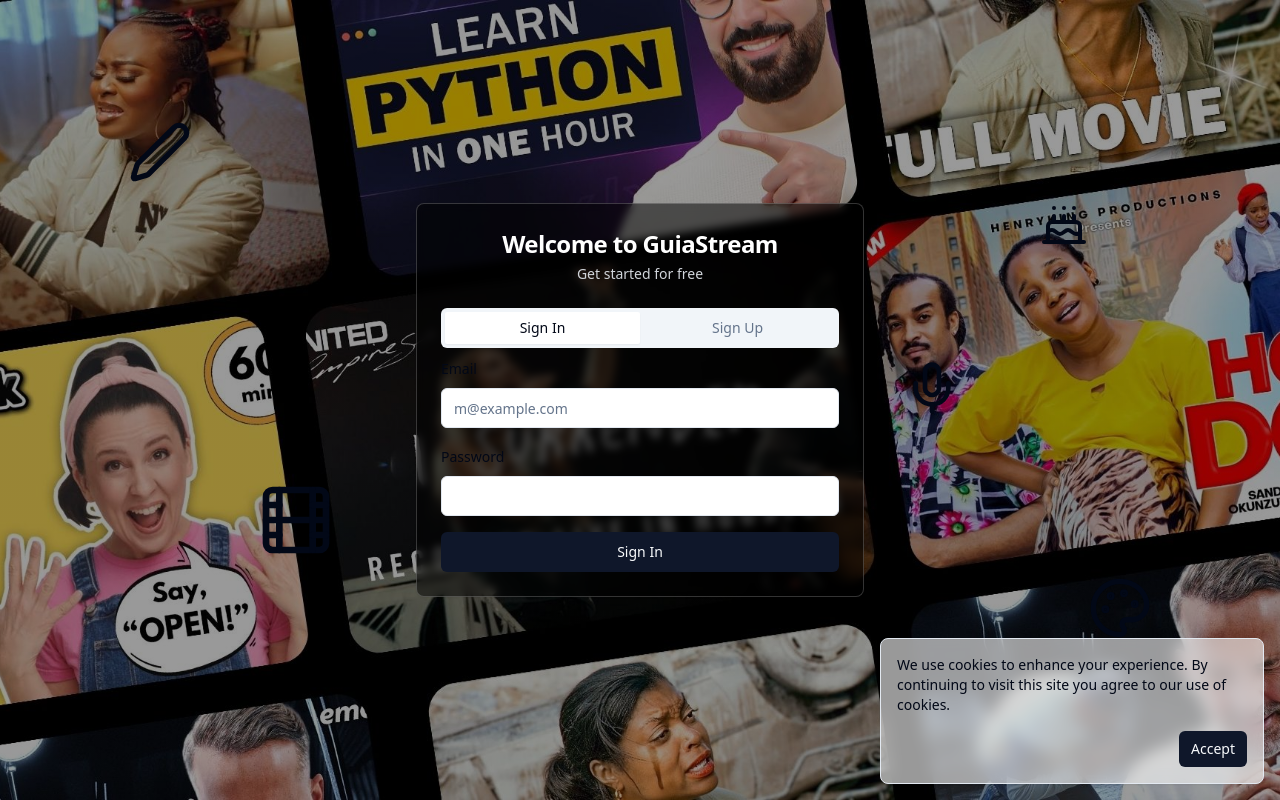
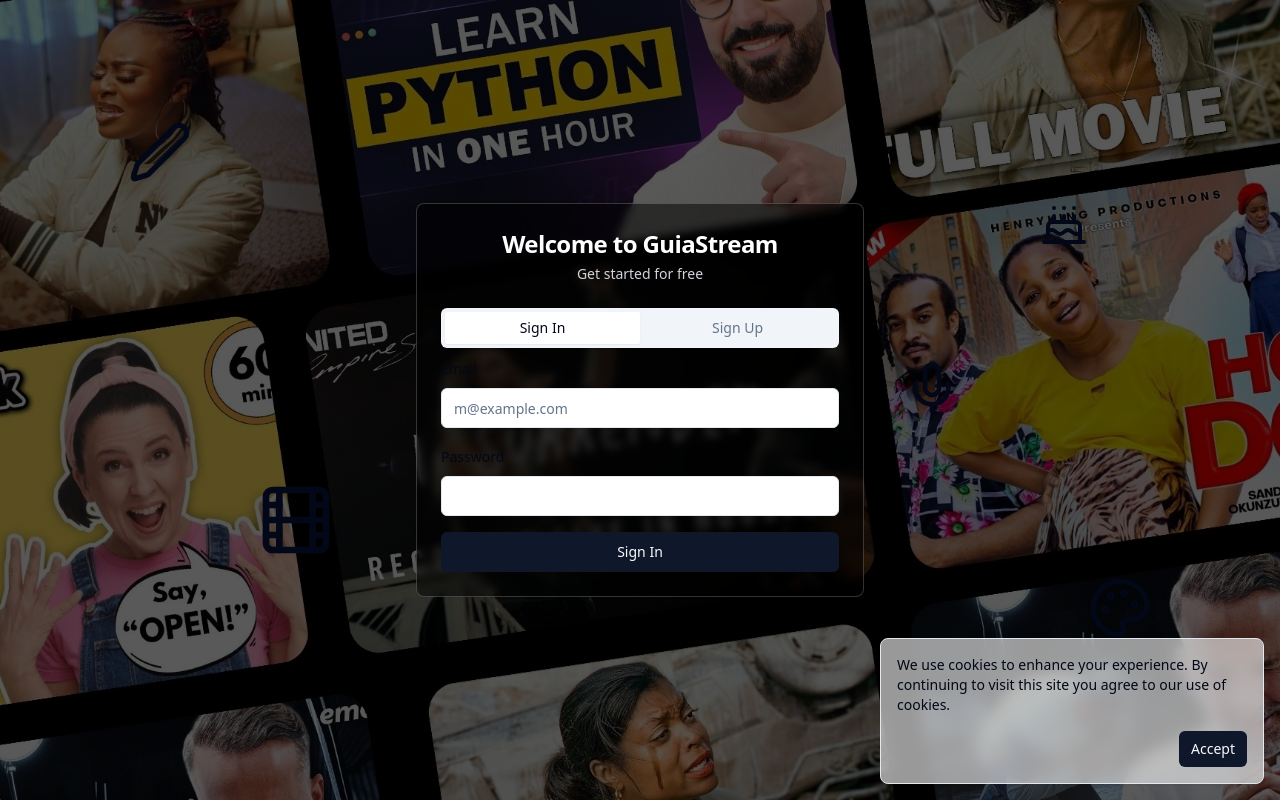
Before and after one commit to Guiagroup/guiastreamCOPY1, a React (Vite) app: page /auth in a window 1280 px wide. Built offline with nearby package versions, Linux system fonts and the light colour scheme; what @supabase/auth-helpers-react would draw is missing.

Commit message:
Add dark gradient overlay
Updated the background overlay to a 65% dark gradient for improved visual aesthetics across relevant components.
[skip gpt_engineer]

```diff
--- a/src/pages/Auth.tsx
+++ b/src/pages/Auth.tsx
@@ -61,7 +61,7 @@ const Auth = () => {
         className="absolute inset-0 pointer-events-none"
         style={{
           backgroundImage: `
-            linear-gradient(to top, rgba(0,0,0,0.4) 0%, rgba(0,0,0,0.4) 100%),
+            linear-gradient(to top, rgba(0,0,0,0.65) 0%, rgba(0,0,0,0.65) 100%),
             url('/lovable-uploads/87332306-68a2-4861-a83d-836087449dbc.png')
           `,
           backgroundSize: 'cover',
--- a/src/pages/Landing.tsx
+++ b/src/pages/Landing.tsx
@@ -20,7 +20,7 @@ const Landing = () => {
         className="absolute inset-0 z-0"
         style={{
           backgroundImage: `
-            linear-gradient(to top, rgba(0,0,0,0.4) 0%, rgba(0,0,0,0.4) 100%),
+            linear-gradient(to top, rgba(0,0,0,0.65) 0%, rgba(0,0,0,0.65) 100%),
             url('/lovable-uploads/87332306-68a2-4861-a83d-836087449dbc.png')
           `,
           backgroundSize: 'cover',
```
